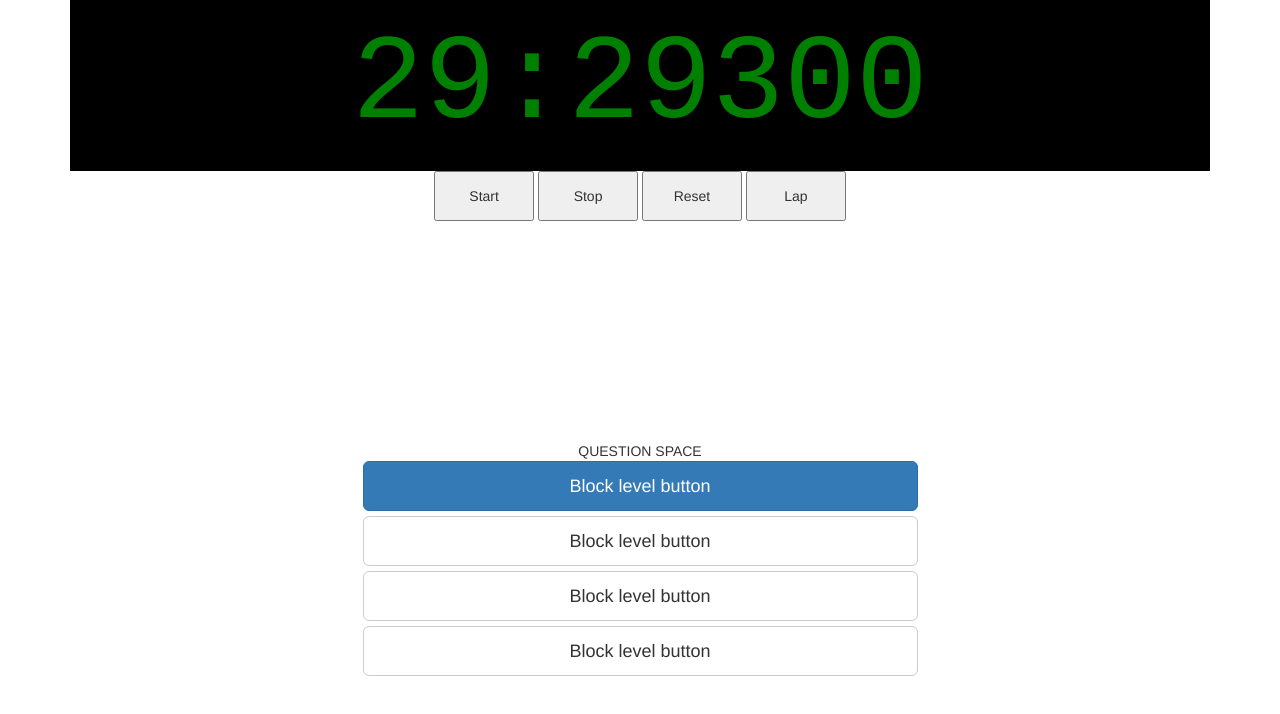
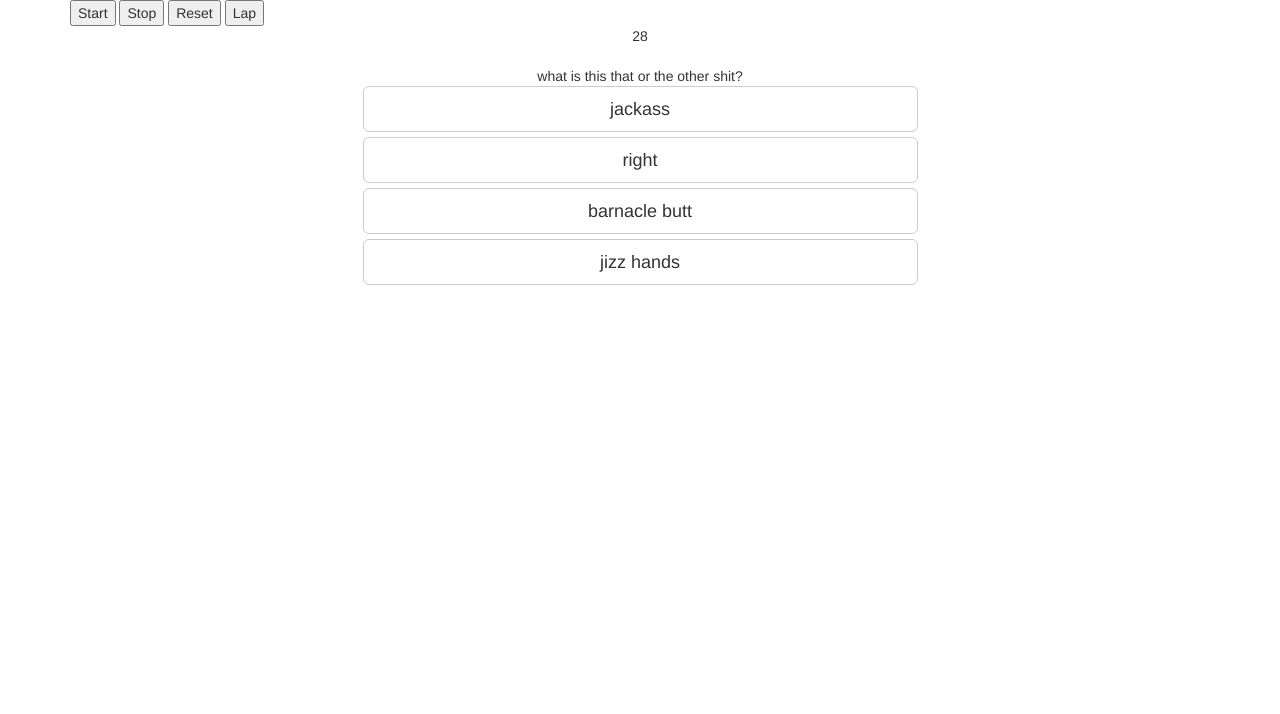
Before and after one commit to markcam1/TriviaGame, a plain HTML site: page index_trivia.html in a window 1280 px wide. Both pictures are taken after a click on the button "Start". Drawn offline with nearby package versions, Linux system fonts and the light colour scheme.

Commit message:
sunday: started slide from times up

```diff
--- a/assets/css/style.css
+++ b/assets/css/style.css
@@ -1,51 +1,33 @@
-body { /* Visual */
-    background: black;
+body {
 }
 
-  #display {
+#quizface {
+  display: none;
+}
+
+
+/* #display {
   font-family: monospace;
   font-size: 120px;
   color: green;
+  text-align: center;
+  background: black;
+} */
 
-    /* Typography */
-    text-align: center;
-
-    /* Visual */
-    background: black;
-  }
-
-  #wrapper {
-    /* Box-model */
-    width: 500px;
-
-    /* Positioning */
-    margin: 50px auto 0;
-  }
-
-  #buttons { /* Typography */
+/* #buttons {
   text-align: center;
 }
 
 button {
   width: 100px;
-
-    /* Box-model */
   height: 50px;
 }
 
 #laps {
   width: 100%;
   height: 200px;
-
-    /* Positioning */
   margin-top: 20px;
-
-    /* Box-model */
   overflow: auto;
-
-    /* Typography */
   text-align: center;
-
-    /* Visual */
   background: white;
-  }
+} */
--- a/assets/javascript/trivia.js
+++ b/assets/javascript/trivia.js
@@ -1,75 +1,24 @@
-// var nextQuestion = [];
-
-
-window.onload = function() {
-  $("#lap").on("click", stopwatch.recordLap);
-  $("#stop").on("click", stopwatch.stop);
-  $("#reset").on("click", stopwatch.reset);
-  $("#start").on("click", stopwatch.start);
-
-  var quizObject = [
-    {answer1: 113, answer2: 15, answer3: 16},
-    {answer1: 130, answer2: 07, answer3: 17},
-    {answer1: "fuck off", answer2: "shitbag", answer3: "threeee"},
-    {answer1: "dick bag", answer2: "jackass", answer3: 02},
-];
-
-
-function cycleGame () {
-
-  nextQuestion = quizObject.pop();
-
-  return nextQuestion;
-
-}
-
-
-xsx = cycleGame();
-console.log(typeof(xsx));
-
-function gameDisplay (obj,item){
-  console.log(obj,item)
-
-  for (key in obj){
-
-    console.log(key)
-  }
-}
-gameDisplay(xsx,1);
-
-};
-
 //  Variable that will hold our setInterval that runs the stopwatch
 var intervalId;
-
   // prevents the clock from being sped up unnecessarily
 var clockRunning = false;
 
-  // Our stopwatch object
 var stopwatch = {
-
-    time: 30000,
-    lap: 1,
+  time: 30,
 
   reset: function() {
+    stopwatch.time = 30;
+    $("#display").text("30");
+  },
 
-      stopwatch.time = 30000;
-      stopwatch.lap = 1;
-
-      //Change the "display" div to "00:00."
-      $("#display").text("30:00");
-
-      // Empty the "laps" div.
-      $("#laps").text("");
-    },
   start: function() {
-
     // DONE: Use setInterval to start the count here and set the clock to running.
     if (!clockRunning) {
-        intervalId = setInterval(stopwatch.count, 1);
+      intervalId = setInterval(stopwatch.count, 1000);
       clockRunning = true;
     }
   },
+
   stop: function() {
 
     // DONE: Use clearInterval to stop the count here and set the clock to not be running.
@@ -104,21 +53,130 @@ gameDisplay(xsx,1);
   },
   timeConverter: function(t) {
 
-      var seconds = Math.floor(t / 1000);
-      var milli = t;
 
-      if (milli < 1000) {
-        milli = "0" + milli;
-      }
+    var seconds = Math.floor(t);
+    // var seconds = Math.floor(t / 1000);
+    var milli = t - (seconds * 1000)
+    console.log("conv: " + seconds);
 
+    // if (milli < 1000) {
+    //   milli = "0" + milli;
+    // }
     if (seconds === 0) {
       seconds = "00";
+      stopwatch.stop();
+      timesUp();
+
     }
     else if (seconds < 1) {
       seconds = "0" + seconds;
     }
+    return seconds;
+  }
+};
 
-      return seconds + ":" + milli;
+var quizObject = [
+  {question1: 113, answer1: 15, answer2: 16, answer3: "", answer4: "", correctA: 2},
+  {question1: "name this and that for 130", answer1: "right here", answer2: "17", answer3: "shit for brains", answer4: "no way asshole", correctA: 1},
+  {question1: " what is fuck off", answer1: "shitbag", answer2: "dooche", answer3: "guppy", answer4: "right", correctA: 4},
+  {question1: "what is this that or the other shit?", answer1: "jackass", answer2: "right", answer3: "barnacle butt", answer4: "jizz hands", correctA: 2},
+];
+
+var win = 0;
+var loss = 0;
+
+window.onload = function() {
+
+  $("#lap").on("click", timesUp);
+  $("#stop").on("click", stopwatch.stop);
+  $("#reset").on("click", stopwatch.reset);
+  $("#start, #firststart").on("click", quizStarter);
+  $("#choicebox").on("click", ".choicebtn", gameJudger);
+
+  function quizStarter (){
+    stopwatch.start();
+    showQuizPage();
+    cycleGame();
+    function showQuizPage (){
+      $("#quizface").show();
+      $("#firststart").hide();
+    }
+  };
+
+  function cycleGame () {
+    nextQuestion = quizObject.pop();
+    gameDisplay(nextQuestion,1)
+
+    function gameDisplay (obj,item){
+      for (key in obj){
+        if (key == "question1"){
+          questonDisplay = obj[key];
+          $("#qspace").text(questonDisplay);
+        }
+        if (key == "answer1"){
+          userOption1 = obj[key];
+          $("#b1").text(userOption1);
+        }
+        if (key == "answer2"){
+          userOption2 = obj[key];
+          $("#b2").text(userOption2);
+        }
+        if (key == "answer3"){
+          userOption3 = obj[key];
+          $("#b3").text(userOption3);
+        }
+        if (key == "answer4"){
+          userOption4 = obj[key];
+          $("#b4").text(userOption4);
+        }
+        if (key == "correctA"){
+          finalAnswer = obj[key];
+        }
+      }
+    }
   }
 
+
+  function gameJudger (){
+    var userChoice = $(this).val();
+    console.log("user: " + userChoice + " correct: " + finalAnswer)
+    stopwatch.stop();
+
+    if ( userChoice == finalAnswer ){
+      console.log("good")
+    }
+    else{ console.log("bad")}
+
+    function winMaker(){
+      wins++
+
+    }
+    function lossMaker(){
+      loss++
+    }
+
+  }
+
+  function timesUp (){
+    stopwatch.stop();
+    var timeFail = setInterval(showTimesUp, 3000)
+
+    // showTimesUp();
+
+    function showTimesUp(){
+      $("#image-holder").html("<img src='assets/media/time.png'>")
+    }
+
+  }
+
+
+
+
+
+
+
+
+
+
+
 };
--- a/index_trivia.html
+++ b/index_trivia.html
@@ -19,33 +19,37 @@
 <div class="container">
     <div class="row">
         <div class="col-md-12">
-            <div id="display">30:00</div>
 
             <!-- Div containing our stopwatch controls -->
             <div id="buttons">
-            <button id="start">Start</button>
-            <button id="stop">Stop</button>
-            <button id="reset">Reset</button>
-            <button id="lap">Lap</button>
+                <button id="start">Start</button>
+                <button id="stop">Stop</button>
+                <button id="reset">Reset</button>
+                <button id="lap">Lap</button>
             </div>
             <div id="laps"></div>
         </div>
     </div>
-    <div class="row">
-        <div class="col-md-6 col-md-offset-3 text-center">
-            QUESTION SPACE
+    <div class="row" id="quizface">
+        <div class="col-md-6 col-md-offset-3 text-center qbox">
+            <div id="display">30</div>
+            <br>
+            <span id="qspace"></span>
+            <br>
+        </div>
+        <div class="col-md-6 col-md-offset-3 text-center" id="choicebox">
+            <button type="button" class="btn btn-default btn-lg btn-block choicebtn" value="1"><span id="b1"></span></button>
+            <button type="button" class="btn btn-default btn-lg btn-block choicebtn" value="2"><span id="b2"></span></button>
+            <button type="button" class="btn btn-default btn-lg btn-block choicebtn" value="3"><span id="b3"></span></button>
+            <button type="button" class="btn btn-default btn-lg btn-block choicebtn" value="4"><span id="b4"></span></button>
         </div>
     </div>
     <div class="row">
-        <div class="col-md-6 col-md-offset-3 text-center choicebox">
-            <button type="button" class="btn btn-primary btn-lg btn-block">Block level button</button>
-            <button type="button" class="btn btn-default btn-lg btn-block">Block level button</button>
-            <button type="button" class="btn btn-default btn-lg btn-block">Block level button</button>
-            <button type="button" class="btn btn-default btn-lg btn-block">Block level button</button>
+        <div class="col-md-12 text-center bigshow">
+            <button type="button" class="btn btn-success btn-lg btn-block" id=firststart><h2>START</h2></button>
         </div>
+        <div id="image-holder"></div>
     </div>
-
-
 </div>
 
 
```
Also changed, not shown: assets/javascript/array_questions.js (added, +35 -0 lines), assets/javascript/obj.js (added, +17 -0 lines), assets/media/time.png (added), workList.txt (added). Lines whose indentation alone changed are shown as unchanged.
